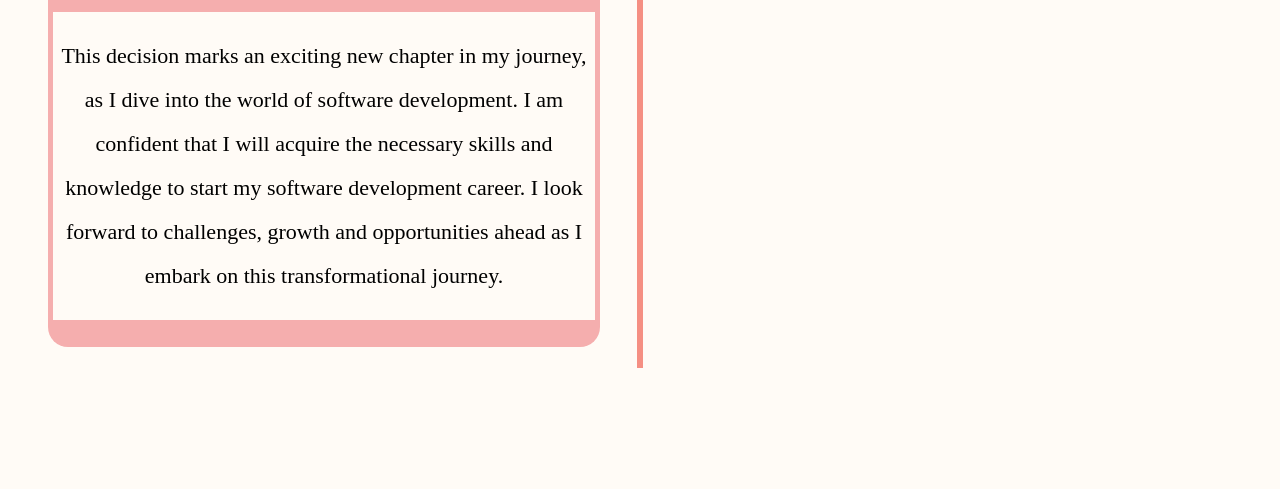
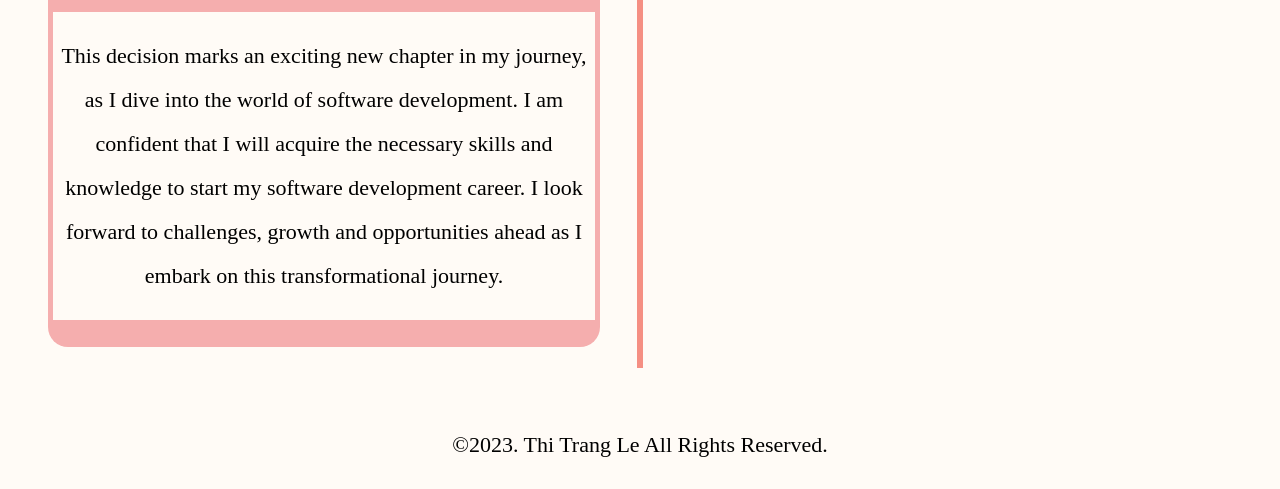
Before and after one commit to trangddai/thitrang-portfolio.github.io, a plain HTML site: page growth.html in a window 1280 px wide. Shown: the part 5208-5697 px from the top of the page. Before the commit the page ends 5628 px from the top, so only its background shows below. Drawn offline with Linux system fonts and the light colour scheme; files whose address does not match are found by name; a web font is replaced by a local one.

Commit message:
first commit

```diff
--- a/growth.html
+++ b/growth.html
@@ -76,6 +76,8 @@
         </div>
 
      </main>
-     <footer></footer>
+     <footer>
+        <p>&copy;2023. Thi Trang Le All Rights Reserved.</p>
+    </footer>
 </body>
 </html>
--- a/style-aboutme.css
+++ b/style-aboutme.css
@@ -86,3 +86,9 @@ article img{
     border: 2px solid snow;
     border-radius: 50%;
 }
+footer{
+    text-align: center;
+    font-family: gentium-basic;
+    background-color: #f9ebea;
+    height: 1.25em;
+}
--- a/style-contact.css
+++ b/style-contact.css
@@ -121,3 +121,9 @@ clear: both;
 span+span{
     margin-left: 1.2em;
   }
+  footer{
+    text-align: center;
+    font-family: gentium-basic;
+    background-color: #f9ebea;
+    height: 1.25em;
+}
--- a/style-growth.css
+++ b/style-growth.css
@@ -164,3 +164,9 @@ nav a:hover{
   .right h2{
     padding-left: 1em;
   }
+  footer{
+    text-align: center;
+    font-family: gentium-basic;
+    background-color: #f9ebea;
+    height: 1.25em;
+}
--- a/style-home.css
+++ b/style-home.css
@@ -110,3 +110,9 @@ nav a:hover{
     font-family: charlotte;
     color:rgb(194, 182, 11);
   }
+  footer{
+    text-align: center;
+    font-family: gentium-basic;
+    background-color: #f9ebea;
+    height: 1.25em;
+}
```
Also changed, not shown: Home.html (+3 -2 lines), about-me.html (+3 -0 lines), contact-me.html (+3 -0 lines), 1 other file.
